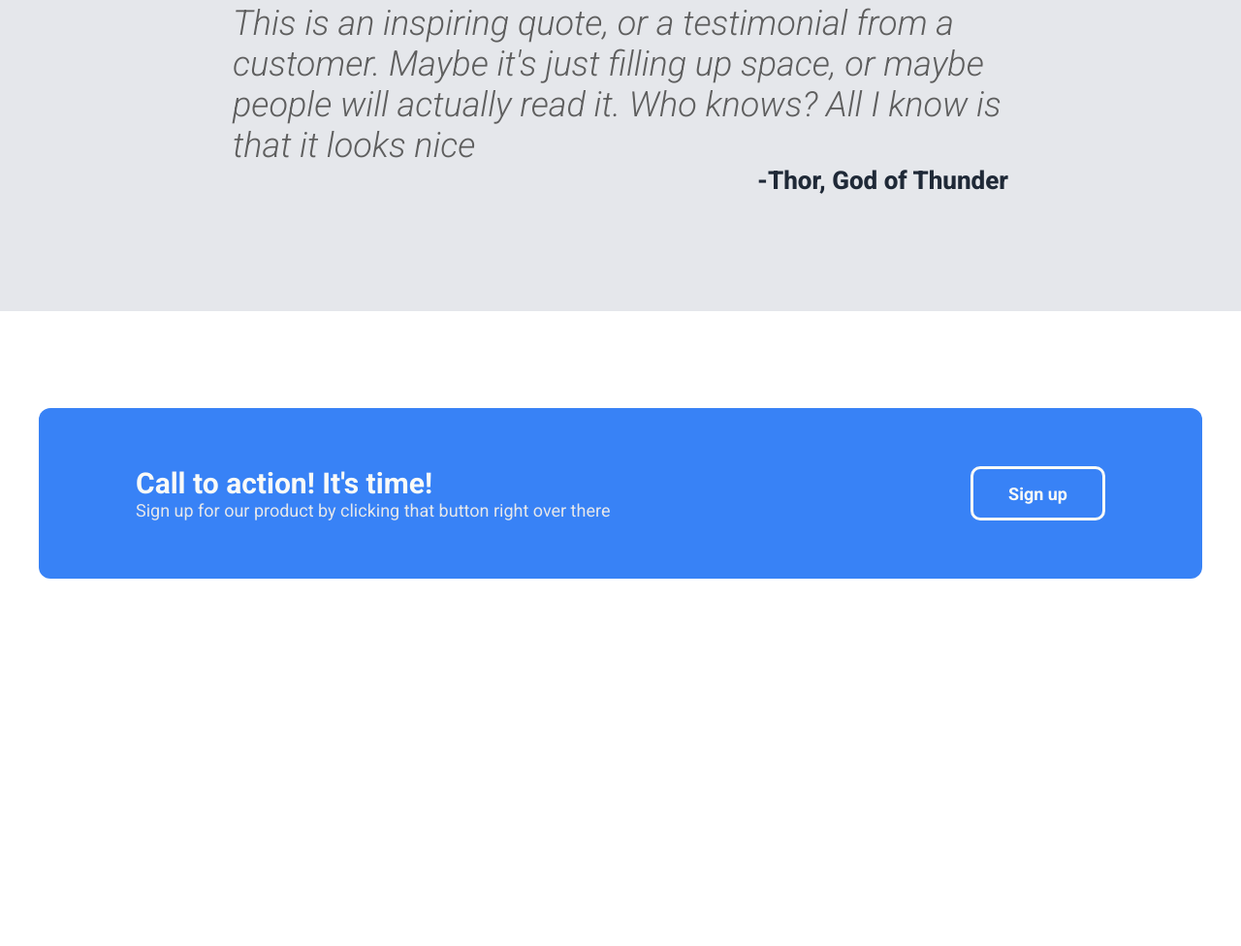
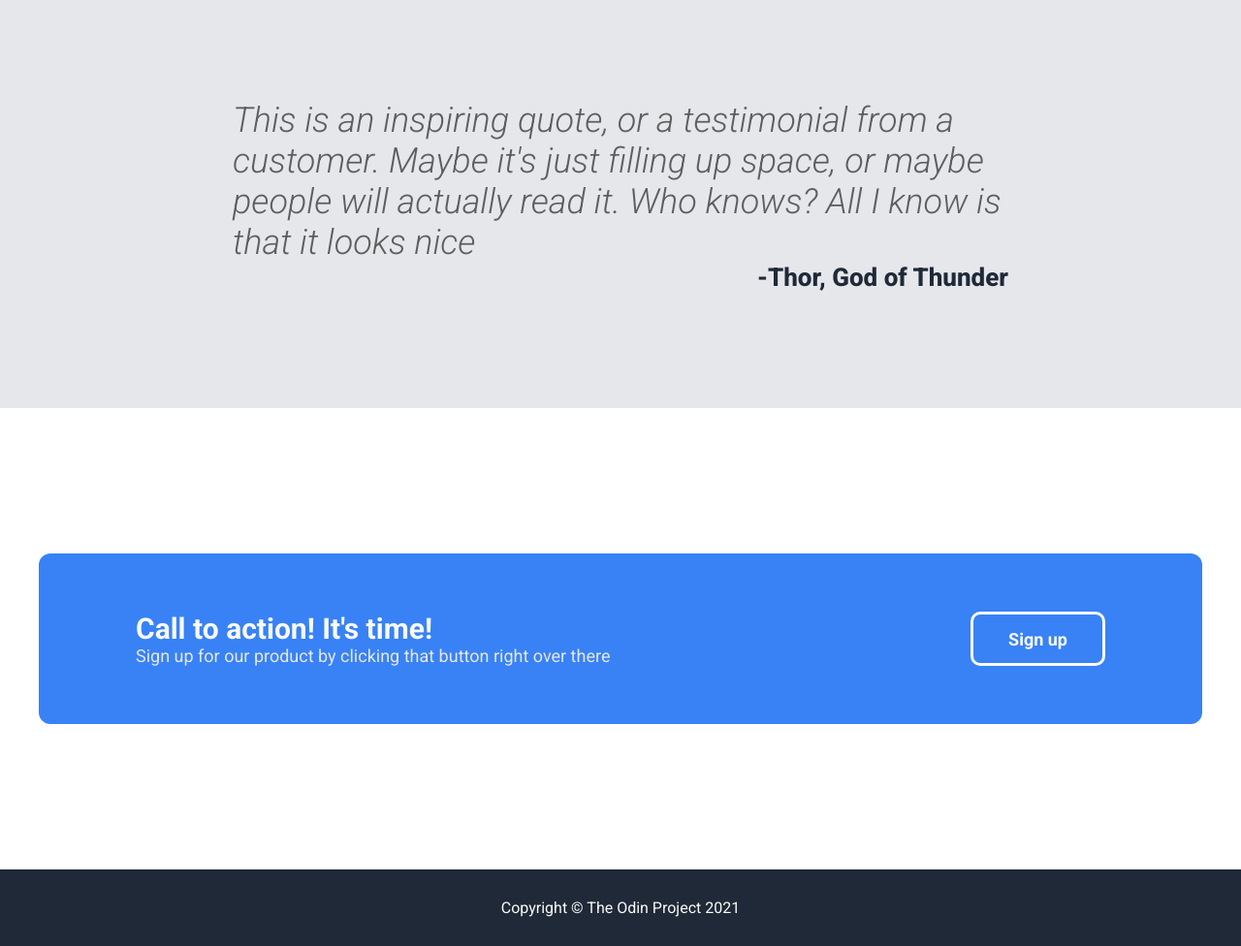
Before and after one commit to JakobKrizaj/landing-page, a plain HTML site: page index.html in a window 1280 px wide. Shown: the part 1124-2100 px from the top of the page at 97% size. Before the commit the page ends 1821 px from the top, so only its background shows below. Drawn offline with Linux system fonts and the light colour scheme.

Commit message:
Add a footer

```diff
--- a/index.html
+++ b/index.html
@@ -65,6 +65,7 @@
             <button type="button">Sign up</button>
         </div>
     </div>
+    <div class="footer">Copyright  ©  The Odin Project 2021</div>
 </body>
 
 </html>
--- a/styles.css
+++ b/styles.css
@@ -95,7 +95,7 @@ h2 {
     flex-direction: column;
     align-items: center;
     text-align: center;
-    padding: 40px 0px 80px 0;
+    padding: 80px 0px 120px 0;
 }
 
 .info {
@@ -126,7 +126,7 @@ h2 {
     display: flex;
     flex-direction: column;
     align-items: center;
-    padding: 100px 0 120px 0;
+    padding: 120px 0 120px 0;
 }
 
 .section2 p {
@@ -152,7 +152,7 @@ h2 {
 .section3 {
     display: flex;
     justify-content: center;
-    padding: 100px 0;
+    padding: 150px 0;
 }
 
 .cta {
@@ -168,3 +168,12 @@ h3 {
     color: #F9FAF8;
     font-size: 30px;
 }
+
+.footer {
+    background-color: #1F2937;
+    color: #F9FAF8;
+    display: flex;
+    justify-content: center;
+    align-items: center;
+    padding: 30px 0;
+}
```
